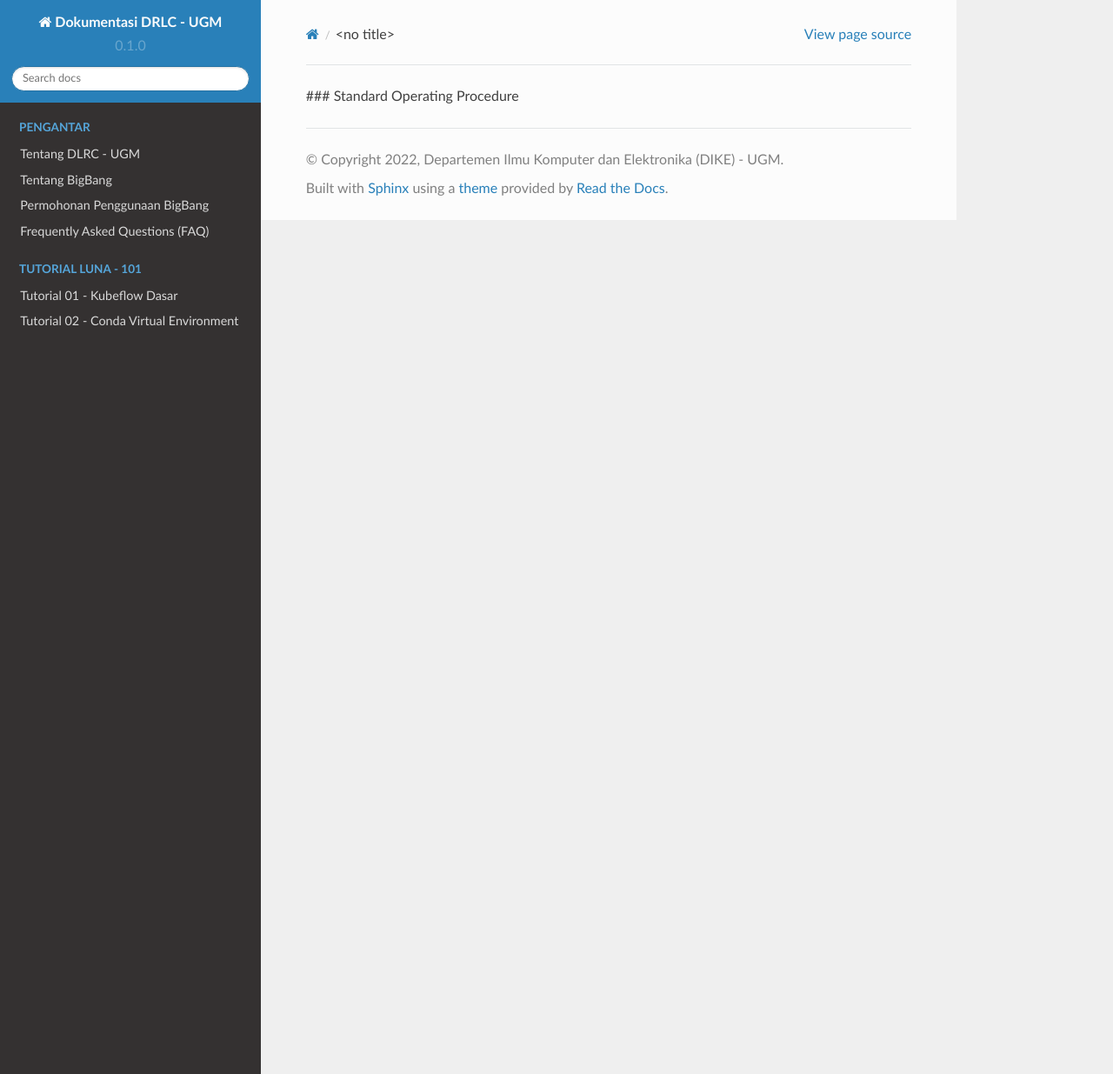
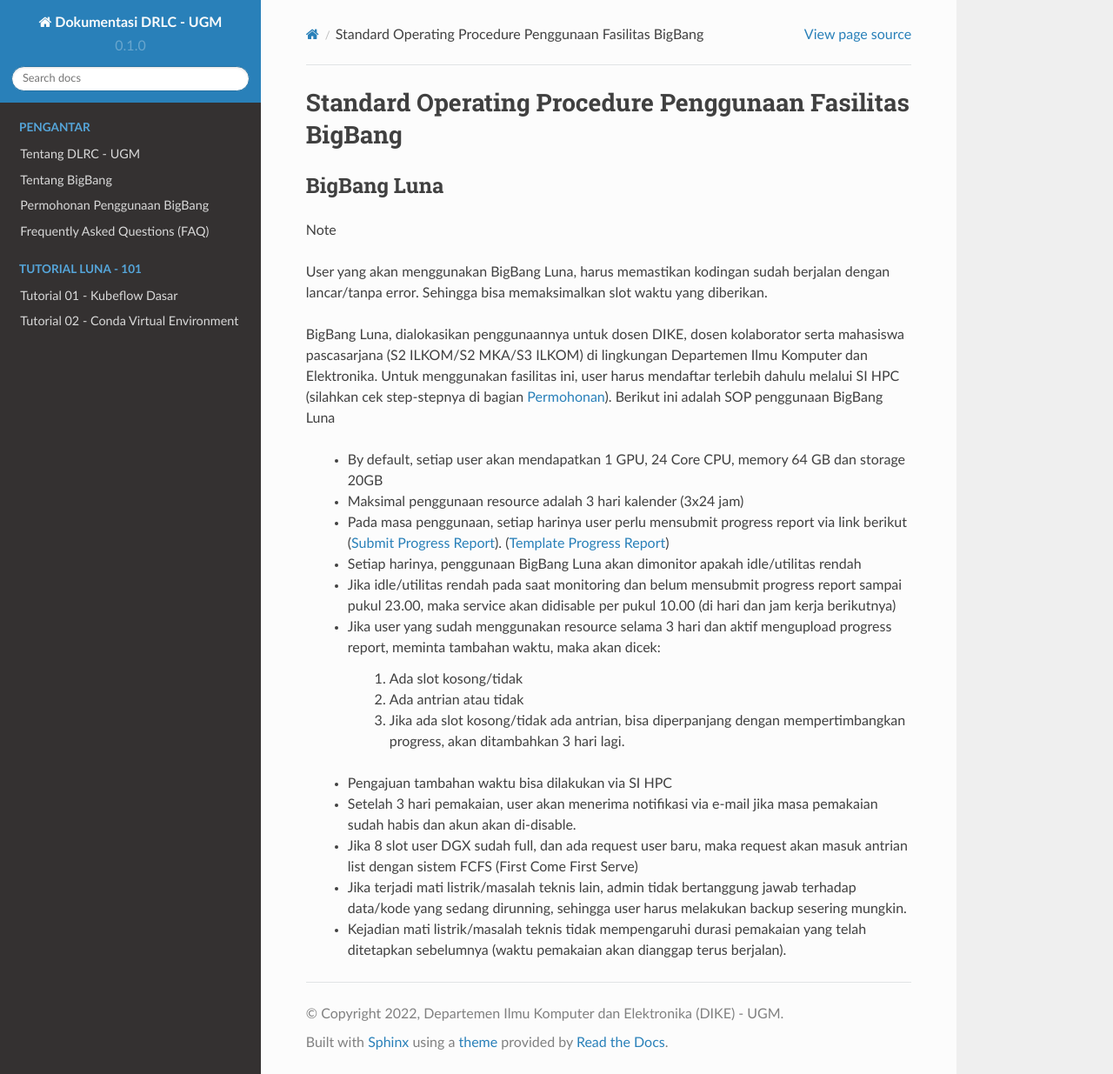
Before and after one commit to alldino/tutorial-hpc-dike-ugm, a Sphinx documentation site: the page built from docs/source/pengantar/SOP.rst, in a window 1280 px wide and 1235 px high. Shown: the whole window at 87% size. Built offline with Sphinx 7.4.7 and the Read the Docs theme 2.0.0, drawn with Linux system fonts in a browser that asks for light colours.

Commit message:
Update SOP.rst
add SOP BigBang Luna

```diff
--- a/docs/source/pengantar/SOP.rst
+++ b/docs/source/pengantar/SOP.rst
@@ -1 +1,28 @@
-### Standard Operating Procedure
+Standard Operating Procedure Penggunaan Fasilitas BigBang
+=========================================================
+
+
+BigBang Luna
+------------
+
+Note
+
+User yang akan menggunakan BigBang Luna, harus memastikan kodingan sudah berjalan dengan lancar/tanpa error. Sehingga bisa memaksimalkan slot waktu yang diberikan.
+
+BigBang Luna, dialokasikan penggunaannya untuk dosen DIKE, dosen kolaborator serta mahasiswa pascasarjana (S2 ILKOM/S2 MKA/S3 ILKOM) di lingkungan Departemen Ilmu Komputer dan Elektronika. Untuk menggunakan fasilitas ini, user harus mendaftar terlebih dahulu melalui SI HPC (silahkan cek step-stepnya di bagian `Permohonan <https://tutorial-hpc-dike-ugm.readthedocs.io/en/stable/pengantar/permohonan.html>`_). Berikut ini adalah SOP penggunaan BigBang Luna
+
+  * By default, setiap user akan mendapatkan 1 GPU, 24 Core CPU, memory 64 GB dan storage 20GB
+  * Maksimal penggunaan resource adalah 3 hari kalender (3x24 jam)
+  * Pada masa penggunaan, setiap harinya user perlu mensubmit progress report via link berikut (`Submit Progress Report <https://forms.gle/YLfYg9ejvCh7BnQP8>`_). (`Template Progress Report <https://drive.google.com/drive/folders/1MioBtrDfGvee6QQMP_LyqgVNACZ3qz-Y?usp=sharing>`_)
+  * Setiap harinya, penggunaan BigBang Luna akan dimonitor apakah idle/utilitas rendah
+  * Jika idle/utilitas rendah pada saat monitoring dan belum mensubmit progress report sampai pukul 23.00, maka service akan didisable per pukul 10.00 (di hari dan jam kerja berikutnya)
+  * Jika user yang sudah menggunakan resource selama 3 hari  dan aktif mengupload progress report, meminta tambahan waktu, maka akan dicek:
+
+      1. Ada slot kosong/tidak
+      2. Ada antrian atau tidak
+      3. Jika ada slot kosong/tidak ada antrian, bisa diperpanjang dengan mempertimbangkan progress, akan ditambahkan 3 hari lagi.
+  * Pengajuan tambahan waktu bisa dilakukan via SI HPC
+  * Setelah 3 hari pemakaian, user akan menerima notifikasi via e-mail jika masa pemakaian sudah habis dan akun akan di-disable.
+  * Jika 8 slot user DGX sudah full, dan ada request user baru, maka request akan masuk antrian list dengan sistem FCFS (First Come First Serve)
+  * Jika terjadi mati listrik/masalah teknis lain, admin tidak bertanggung jawab terhadap data/kode yang sedang dirunning, sehingga user harus melakukan backup sesering mungkin.
+  * Kejadian mati listrik/masalah teknis tidak mempengaruhi durasi pemakaian yang telah ditetapkan sebelumnya (waktu pemakaian akan dianggap terus berjalan).
```
